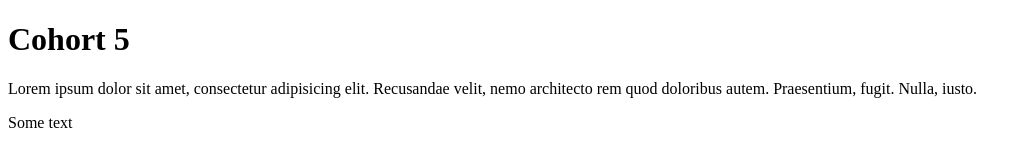
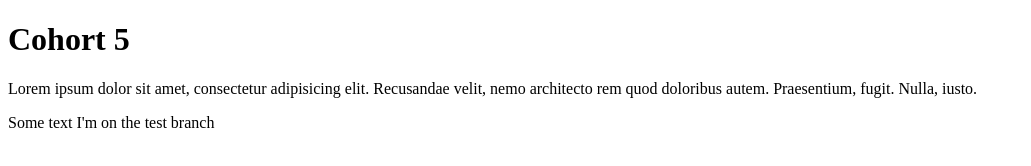
Before and after one commit to sahanyugantha/cohort-5-test, a plain HTML site: page index.html in a window 1280 px wide. Shown: the whole page, without its empty margins (0-1031 px from the left). Drawn offline with Linux system fonts and the light colour scheme.

Commit message:
commit from the test branch

```diff
--- a/index.html
+++ b/index.html
@@ -10,5 +10,7 @@
 	<h1>Cohort 5</h1>
 	<p>Lorem ipsum dolor sit amet, consectetur adipisicing elit. Recusandae velit, nemo architecto rem quod doloribus autem. Praesentium, fugit. Nulla, iusto.</p>
 	Some text
+
+	I'm on the test branch
 </body>
 </html>
```
Also changed, not shown: 1 other file.
